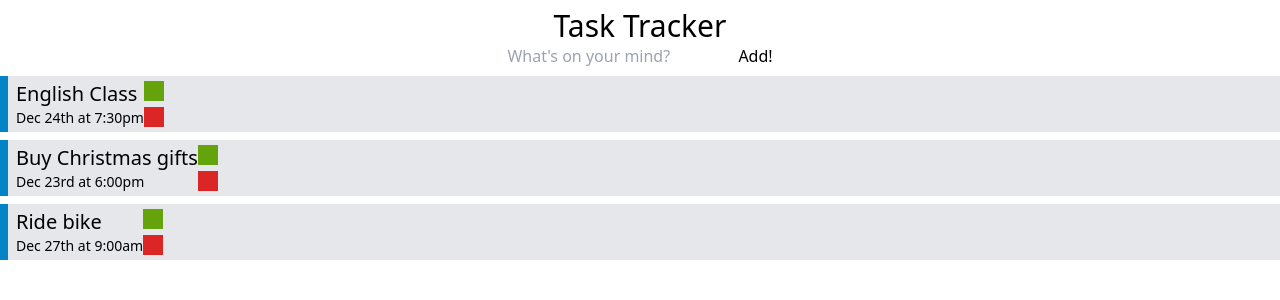
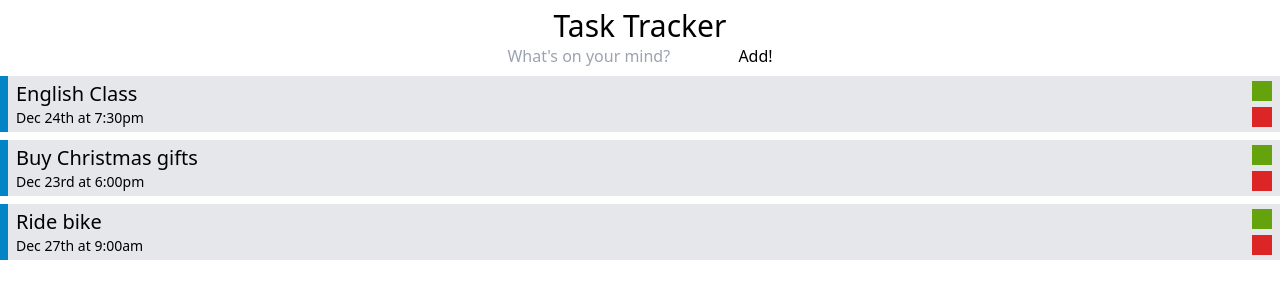
Before and after one commit to d-rocham/task-tracker, a React (Create React App) app: page / in a window 1280 px wide. Shown: the top 300 px of the page. Built offline with nearby package versions, Linux system fonts and the light colour scheme.

Commit message:
Fixed buttons-container positioning on Task.js

```diff
--- a/src/components/Task.js
+++ b/src/components/Task.js
@@ -1,8 +1,8 @@
 const Task = ({ task }) => {
     return (
-        <div className="card-container flex flex-row bg-gray-200 mb-2">
+        <div className="card-container flex flex-row bg-gray-200 mb-2 pr-2">
             <div className="side-decorator bg-sky-600 w-2 mr-2"></div> {/* Side colored box */}
-            <div className="info-container flex flex-col my-1">
+            <div className="info-container flex flex-col grow my-1">
                 <h3 className="task-title text-xl">{task.content}</h3>
                 <p className="task-date text-sm">{task.date}</p>
             </div>
```
